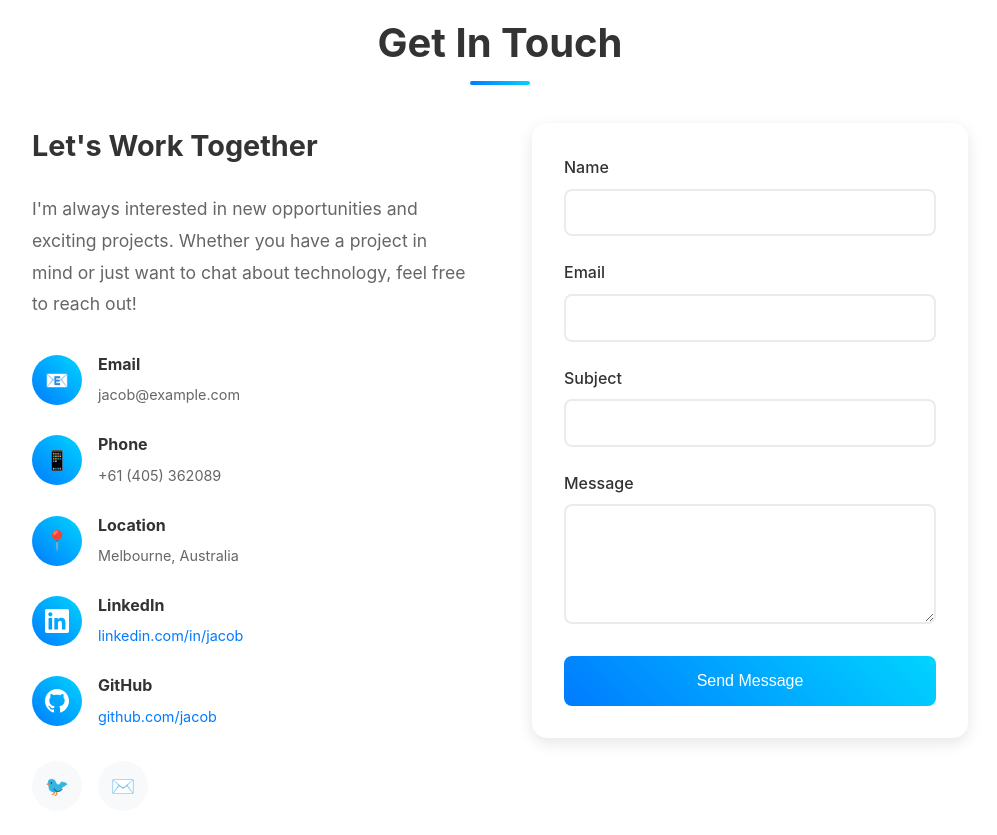
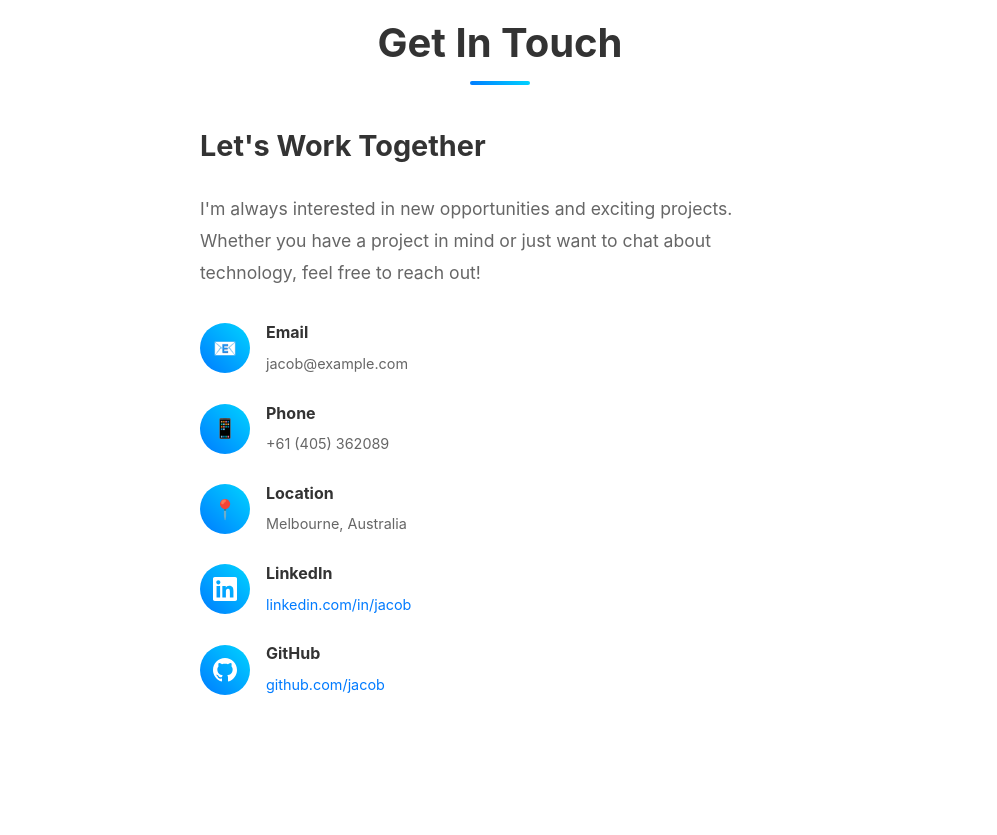
Before and after one commit to jacobmmm/portfolio, a React (Create React App) app: page /contact in a window 1280 px wide. Shown: the part 6940-7775 px from the top of the page, without its empty margins (140-1137 px from the left). After the commit the page ends 7742 px from the top, so only its background shows below. Built offline with nearby package versions, Linux system fonts and the light colour scheme.

Commit message:
Removed twitter and email icons

```diff
--- a/src/components/Contact.tsx
+++ b/src/components/Contact.tsx
@@ -1,29 +1,7 @@
-import React, { useState } from "react";
+import React from "react";
 import "../css/Contact.css";
 
 const Contact: React.FC = () => {
-  const [formData, setFormData] = useState({
-    name: "",
-    email: "",
-    subject: "",
-    message: "",
-  });
-
-  const handleChange = (
-    e: React.ChangeEvent<HTMLInputElement | HTMLTextAreaElement>
-  ) => {
-    setFormData({
-      ...formData,
-      [e.target.name]: e.target.value,
-    });
-  };
-
-  const handleSubmit = (e: React.FormEvent) => {
-    e.preventDefault();
-    console.log("Form submitted:", formData);
-    setFormData({ name: "", email: "", subject: "", message: "" });
-  };
-
   return (
     <section id="contact" className="contact-container">
       <h2 className="section-title">Get In Touch</h2>
@@ -111,75 +89,7 @@ const Contact: React.FC = () => {
               </p>
             </div>
           </div>
-
-          <div className="social-links">
-            <a
-              href="https://twitter.com/jacob"
-              target="_blank"
-              rel="noopener noreferrer"
-              className="social-link twitter"
-            >
-              🐦
-            </a>
-            <a href="mailto:jacob@example.com" className="social-link email">
-              ✉️
-            </a>
-          </div>
         </div>
-
-        <form className="contact-form" onSubmit={handleSubmit}>
-          <div className="form-group">
-            <label htmlFor="name">Name</label>
-            <input
-              type="text"
-              id="name"
-              name="name"
-              value={formData.name}
-              onChange={handleChange}
-              required
-            />
-          </div>
-
-          <div className="form-group">
-            <label htmlFor="email">Email</label>
-            <input
-              type="email"
-              id="email"
-              name="email"
-              value={formData.email}
-              onChange={handleChange}
-              required
-            />
-          </div>
-
-          <div className="form-group">
-            <label htmlFor="subject">Subject</label>
-            <input
-              type="text"
-              id="subject"
-              name="subject"
-              value={formData.subject}
-              onChange={handleChange}
-              required
-            />
-          </div>
-
-          <div className="form-group">
-            <label htmlFor="message">Message</label>
-            <textarea
-              id="message"
-              name="message"
-              rows={5}
-              value={formData.message}
-              onChange={handleChange}
-              required
-            ></textarea>
-          </div>
-
-          <button type="submit" className="submit-button">
-            Send Message
-          </button>
-        </form>
       </div>
     </section>
   );
--- a/src/components/Home.tsx
+++ b/src/components/Home.tsx
@@ -25,10 +25,6 @@ const Home: React.FC = () => {
         <h1 className="hero-title">Jacob Mammen Jacob</h1>
         <h3 className="hero-subtitle">AND THIS IS MY RESUME</h3>
       </div>
-      {/* <button onClick={scrollToAbout} className="scroll-indicator">
-        <span className="scroll-text">Scroll to explore</span>
-        <div className="scroll-arrow"></div>
-      </button> */}
     </section>
   );
 };
--- a/src/css/Contact.css
+++ b/src/css/Contact.css
@@ -26,17 +26,14 @@
 }
 
 .contact-content {
-  display: grid;
-  grid-template-columns: 1fr 1fr;
-  gap: 4rem;
+  display: flex;
+  justify-content: center;
   align-items: start;
 }
 
-@media (max-width: 768px) {
-  .contact-content {
-    grid-template-columns: 1fr;
-    gap: 2rem;
-  }
+.contact-info {
+  max-width: 600px;
+  width: 100%;
 }
 
 .contact-info h3 {
@@ -146,66 +143,3 @@
 .social-link.email:hover {
   background: #ea4335;
 }
-
-.contact-form {
-  background: white;
-  padding: 2rem;
-  border-radius: 15px;
-  box-shadow: 0 5px 15px rgba(0, 0, 0, 0.1);
-}
-
-.form-group {
-  margin-bottom: 1.5rem;
-}
-
-.form-group label {
-  display: block;
-  margin-bottom: 0.5rem;
-  color: #333;
-  font-weight: 500;
-}
-
-.form-group input,
-.form-group textarea {
-  width: 100%;
-  padding: 0.8rem;
-  border: 2px solid #e9ecef;
-  border-radius: 8px;
-  font-size: 1rem;
-  transition: border-color 0.3s ease;
-}
-
-.form-group input:focus,
-.form-group textarea:focus {
-  outline: none;
-  border-color: #007bff;
-}
-
-.form-group textarea {
-  resize: vertical;
-  min-height: 120px;
-}
-
-.submit-button {
-  width: 100%;
-  padding: 1rem;
-  background: linear-gradient(45deg, #007bff, #00d4ff);
-  color: white;
-  border: none;
-  border-radius: 8px;
-  font-size: 1rem;
-  font-weight: 500;
-  cursor: pointer;
-  transition: all 0.3s ease;
-}
-
-.submit-button:hover {
-  transform: translateY(-2px);
-  box-shadow: 0 5px 15px rgba(0, 123, 255, 0.3);
-}
-
-.submit-button:disabled {
-  opacity: 0.7;
-  cursor: not-allowed;
-  transform: none;
-}
```
